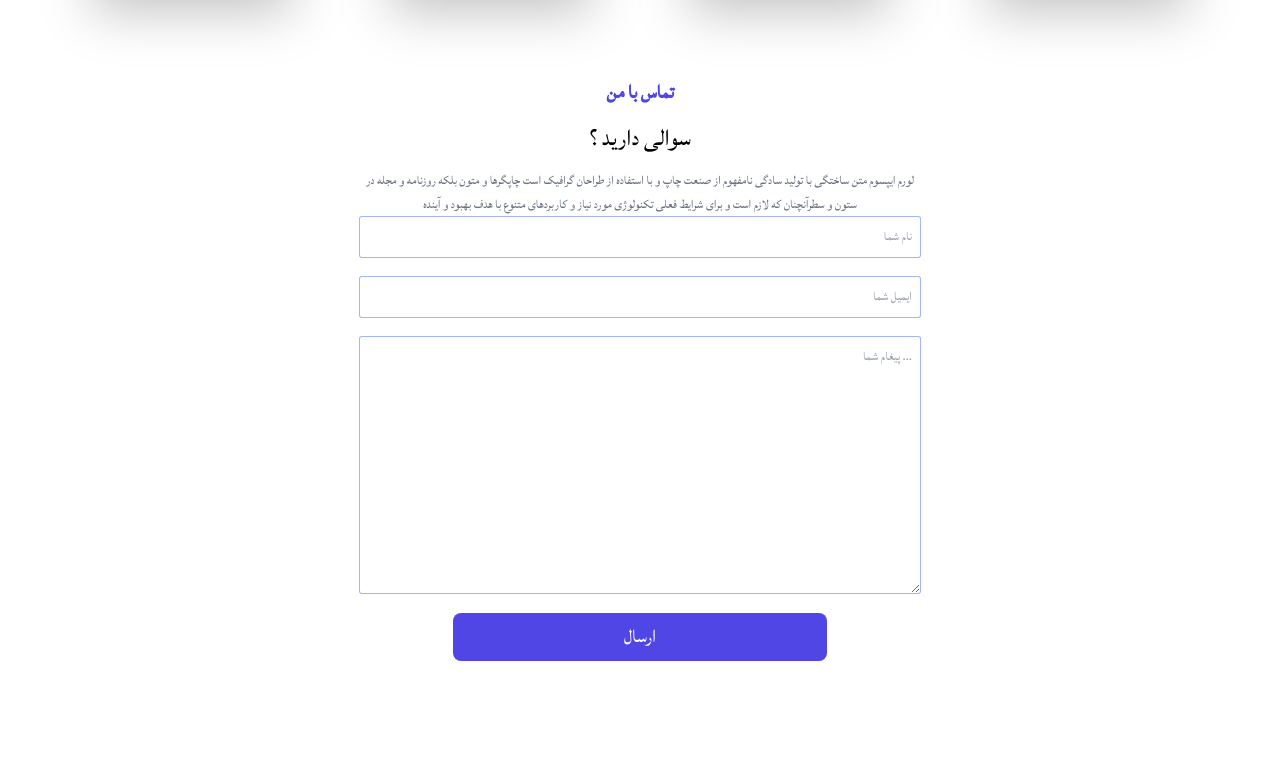
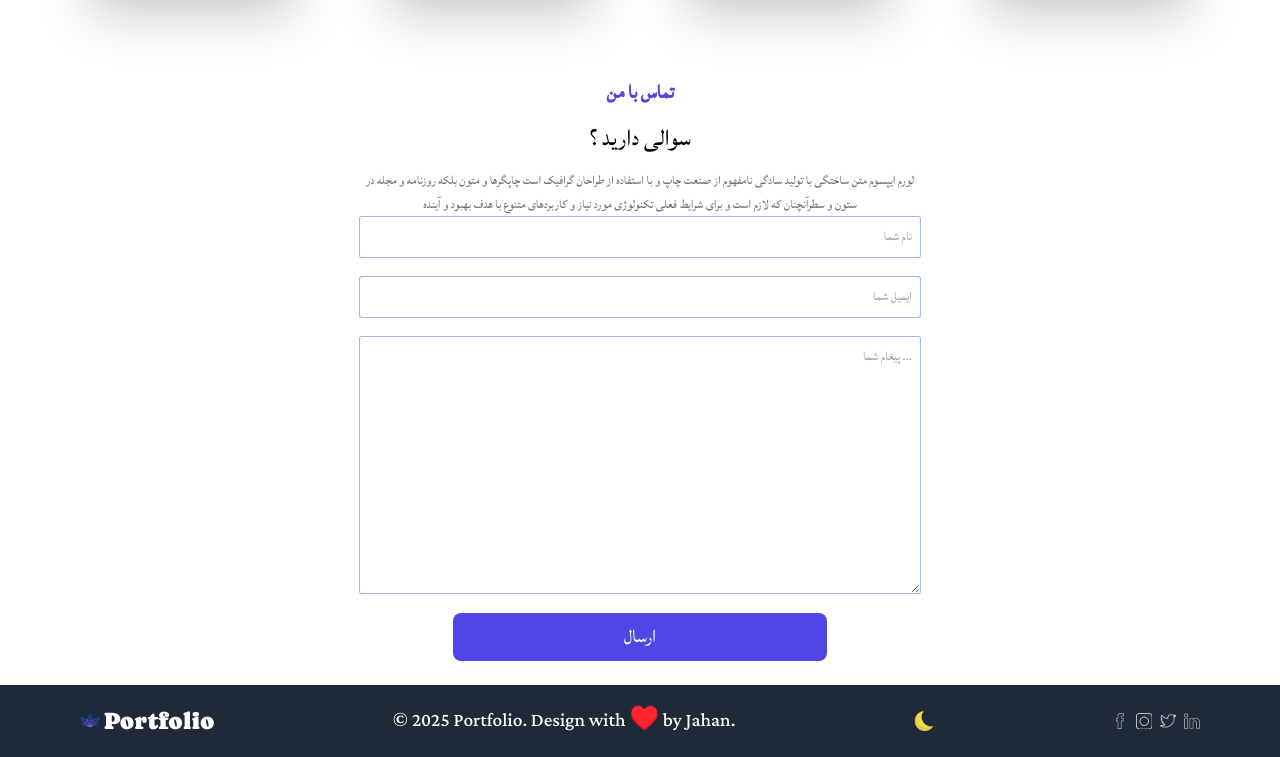
Before and after one commit to mohammadjahann/tailwind-portfolio, a website: page src/index.html in a window 1280 px wide. Shown: the part 2968-3725 px from the top of the page. Before the commit the page ends 3653 px from the top, so only its background shows below. Drawn offline with Linux system fonts and the light colour scheme.

Commit message:
Define an style "Footer" section

```diff
--- a/src/index.html
+++ b/src/index.html
@@ -234,6 +234,26 @@
         </div>
        </div>
 
+       <!-- Footer -->
+        <footer class="bg-gray-800 w-full">
+            <div class="container mx-auto lg:py-5 flex justify-between items-center">
+               <div class="flex items-center justify-center gap-1">
+                <img class="w-5" src="../img/logo.png" alt="">
+                <span class="font-Caprasimo-Regular text-sm lg:text-2xl text-white">Portfolio </span>
+               </div>
+               <span class="text-white text-2xl hidden md:block ">© 2025 Portfolio. Design with ♥️ by Jahan.</span>
+               <img class="w-5 cursor-pointer hidden md:block" src="../img/moon.png" alt="">
+               <div class="flex gap-2">
+                    <img class="w-4 cursor-pointer" src="../img/facebook.png">
+                    <img class="w-4 cursor-pointer" src="../img/instagram.png">
+                    <img class="w-4 cursor-pointer" src="../img/twitter.png">
+                    <img class="w-4 cursor-pointer" src="../img/linkedin.png">
+               </div>
+
+            </div>
+
+        </footer>
+
     <script src="./script.js"></script>
     <!-- auto typing script -->
      <script src="../dist/autotyping.min.js"></script>
```
Also changed, not shown: src/output.css.
